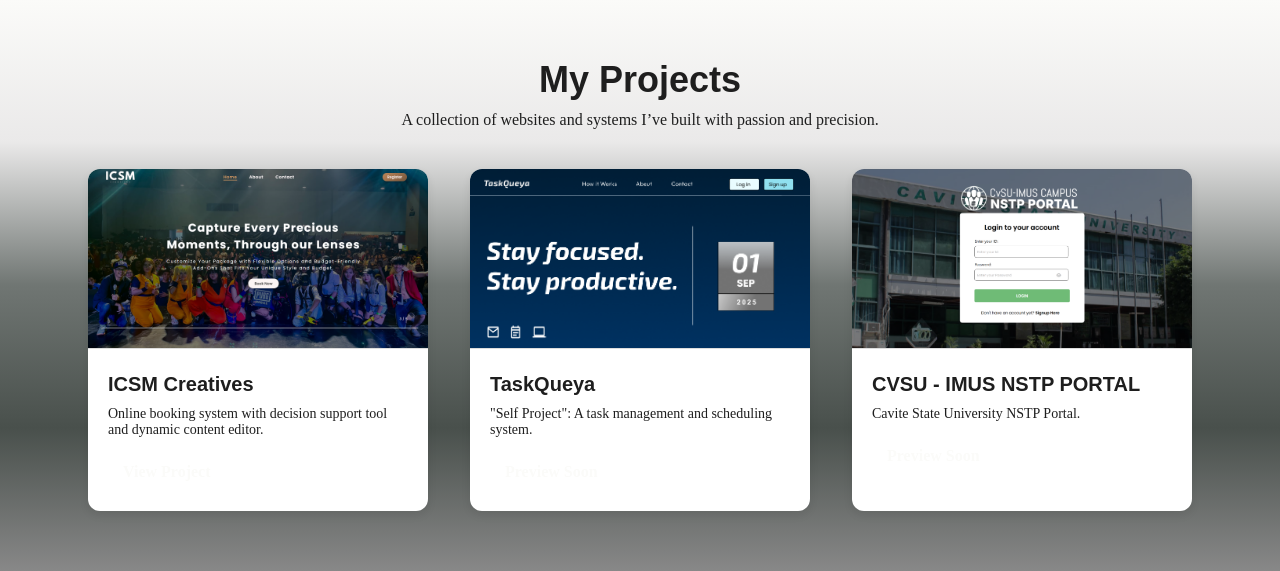
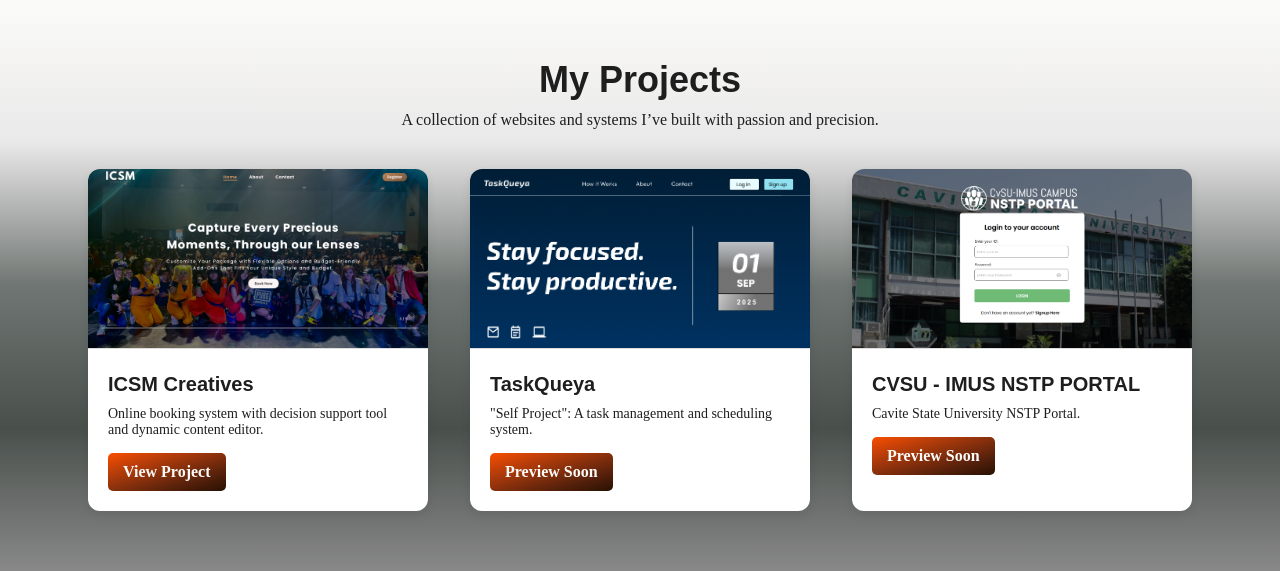
Before and after one commit to mRPy30/portfolio, a PHP site: page /index.html in a window 1280 px wide. Shown: the part 788-1359 px from the top of the page. Run offline with PHP 8.4, Linux system fonts and the light colour scheme; some web fonts are replaced.

Commit message:
Update style.css

```diff
--- a/style.css
+++ b/style.css
@@ -265,7 +265,7 @@ h1, p {
 
 .project-link {
   display: inline-block;
-  background-image: var(--limeGreen--);
+  background-image: var(--orangeGradient--);
   background-size: cover;
   background-repeat: no-repeat;
   color: var(--light--);
```
